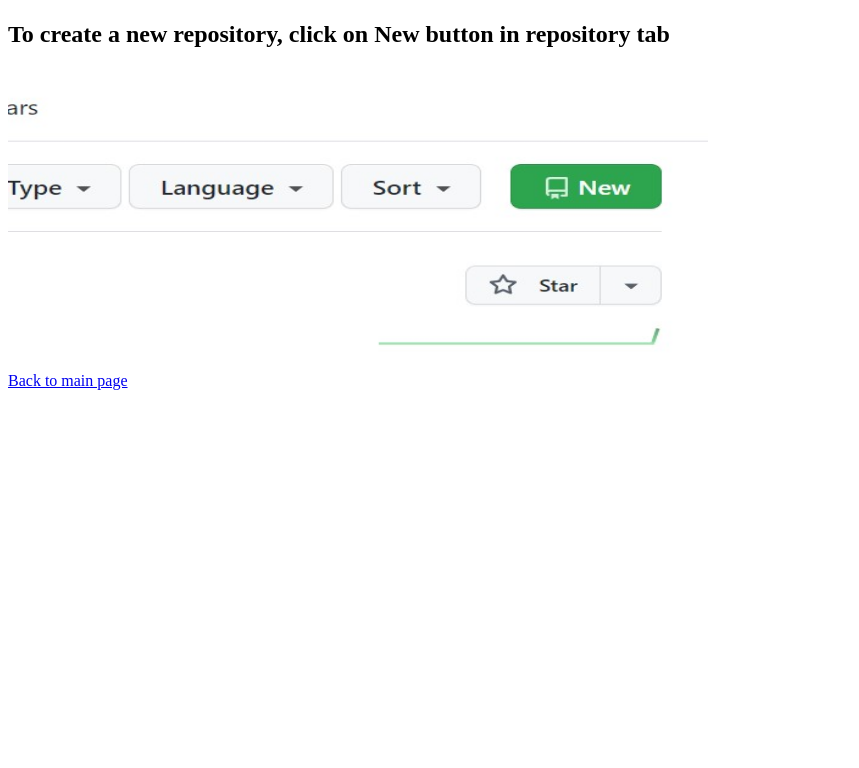
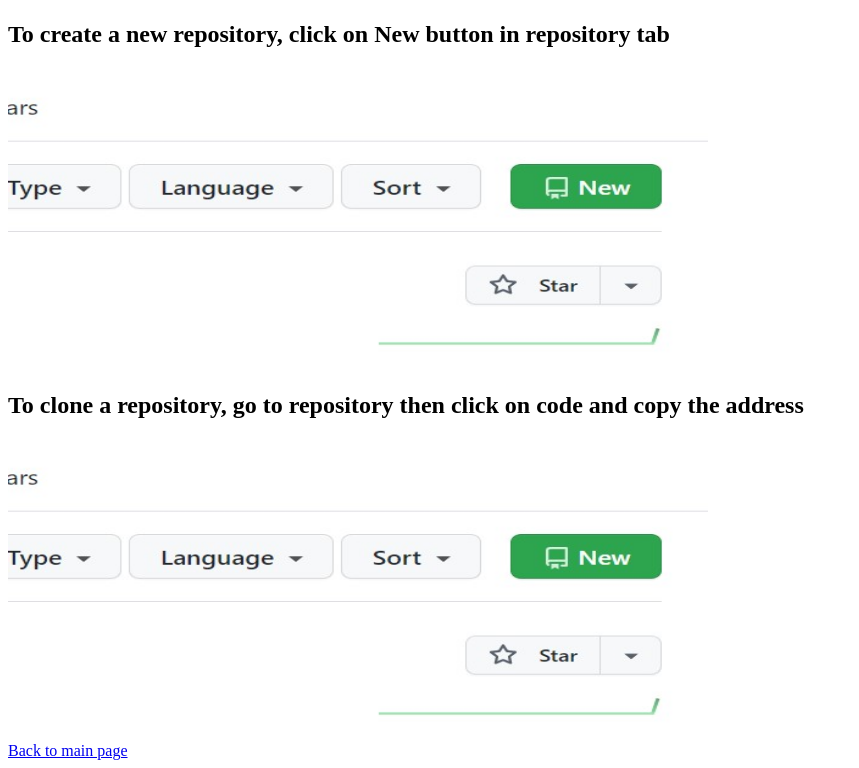
Before and after one commit to ArsalHussain14/teaching_website, a plain HTML site: page github.html in a window 1280 px wide. Shown: the part 430-1198 px from the top of the page, without its empty margins (0-859 px from the left). Before the commit the page ends 828 px from the top, so only its background shows below. Drawn offline with Linux system fonts and the light colour scheme.

Commit message:
added clone image

```diff
--- a/github.html
+++ b/github.html
@@ -19,6 +19,12 @@
     <img  style="height: 300px; width: 700px;" src="/images/new.jpg" alt="" srcset="">
 
 
+    <h2>To clone a repository, go to repository then click on code and copy the address</h2>
+
+    <img  style="height: 300px; width: 700px;" src="/images/new.jpg" alt="" srcset="">
+
+
+
     <div>
     <a href="/index.html">Back to main page</a></div>
 
```
Also changed, not shown: images/clone.jpg (added).
